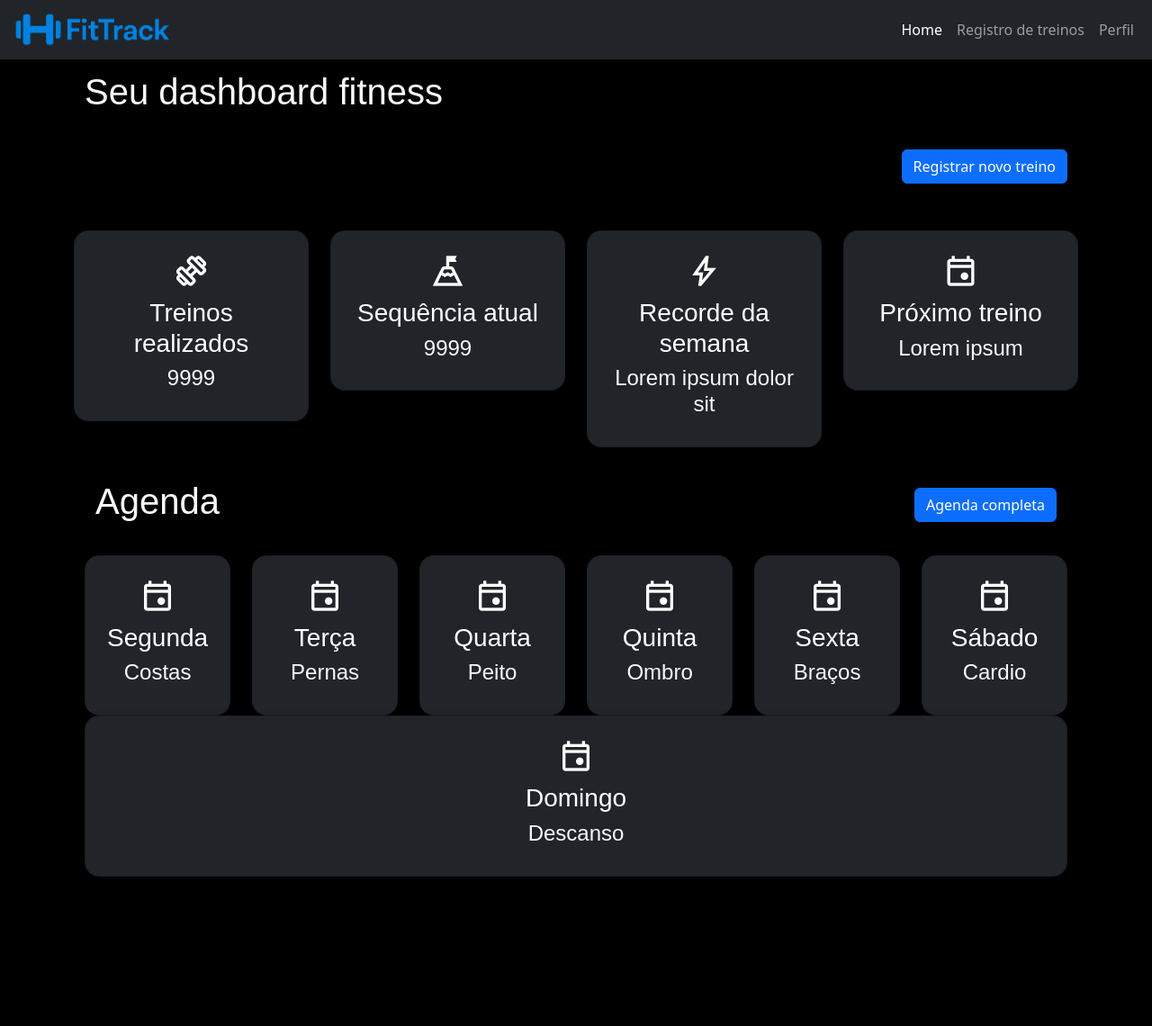
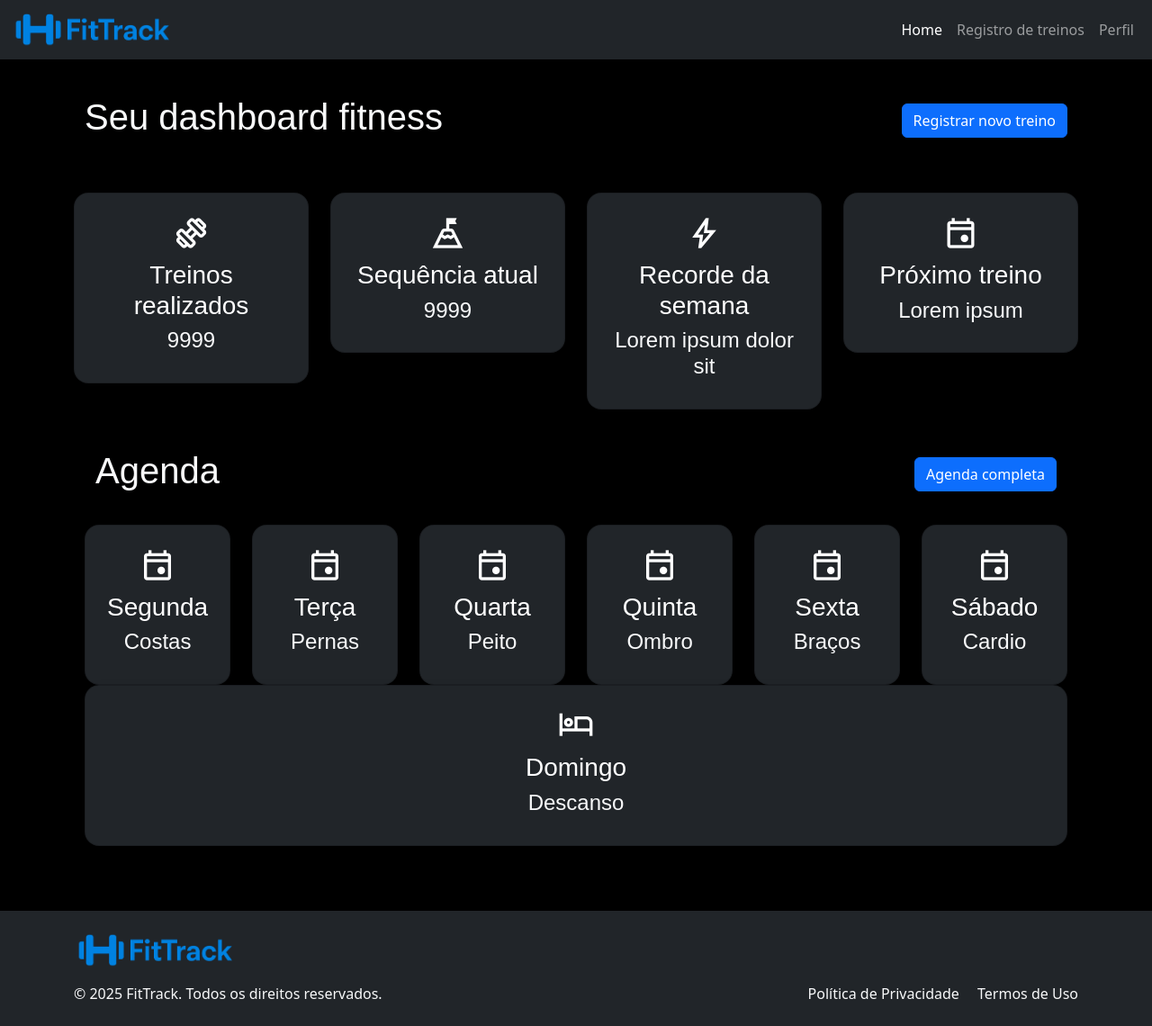
Before and after one commit to leonardo9523/fittrack, a plain HTML site: page dashboard.html in a window 1280 px wide. Shown: the whole page at 90% size. Before the commit the page ends 974 px from the top, so only its background shows below. Drawn offline with nearby package versions, Linux system fonts and the light colour scheme; a web font is replaced by a local one.

Commit message:
Quarto commit: Adicionado footer, dashboard finalizado

```diff
--- a/dashboard.html
+++ b/dashboard.html
@@ -84,10 +84,8 @@
     </div>
   </nav>
   <div class="container">
-    <div class="container-fluid d-flex justify-start mt-2 pt-1">
+    <div class="container-fluid d-flex align-items-center justify-content-between mt-3 pt-4">
       <h1 class="dashboard-title text-light">Seu dashboard fitness</h1>
-    </div>
-    <div class="container d-flex justify-content-end mt-3 pt-3">
       <button type="button" class="btn btn-primary">Registrar novo treino</button>
     </div>
     <div class="row mt-4 pt-1 gy-4">
@@ -120,7 +118,7 @@
         </div>
       </div>
     </div>
-    <div class="container pt-3 mt-2">
+    <div class="container py-4 my-2">
       <div class="container-fluid d-flex align-items-center justify-content-between mt-2 pt-1">
         <h1 class="dashboard-title text-light">Agenda</h1>
         <button type="button" class="btn btn-primary">Agenda completa</button>
@@ -175,7 +173,7 @@
         </div>
         <div class="col-lg d-none d-lg-block">
           <div class="card rounded-4 p-4 shadow text-center" style="background-color: #212529;">
-            <span class="material-symbols-outlined">event</span>
+            <span class="material-symbols-outlined">hotel</span>
             <h3 class="dashboard-title">Domingo</h3>
             <h4 class="dashboard-title text-light">Descanso</h4>
           </div>
@@ -183,5 +181,21 @@
       </div>
     </div>
   </div>
+  <footer class="bg-dark text-light mt-5 py-4">
+    <div class="container text-center text-md-start">
+      <div class="mb-3">
+        <a href="/" aria-label="FitTrack">
+          <img src="logo.png" alt="Logo FitTrack" class="logo">
+        </a>
+      </div>
+      <div class="d-flex flex-column flex-md-row justify-content-between align-items-center">
+        <p class="mb-2 mb-md-0">&copy; 2025 FitTrack. Todos os direitos reservados.</p>
+        <div>
+          <a href="#" class="text-light text-decoration-none me-3">Política de Privacidade</a>
+          <a href="#" class="text-light text-decoration-none">Termos de Uso</a>
+        </div>
+      </div>
+    </div>
+  </footer>
 </body>
 </html>
```
